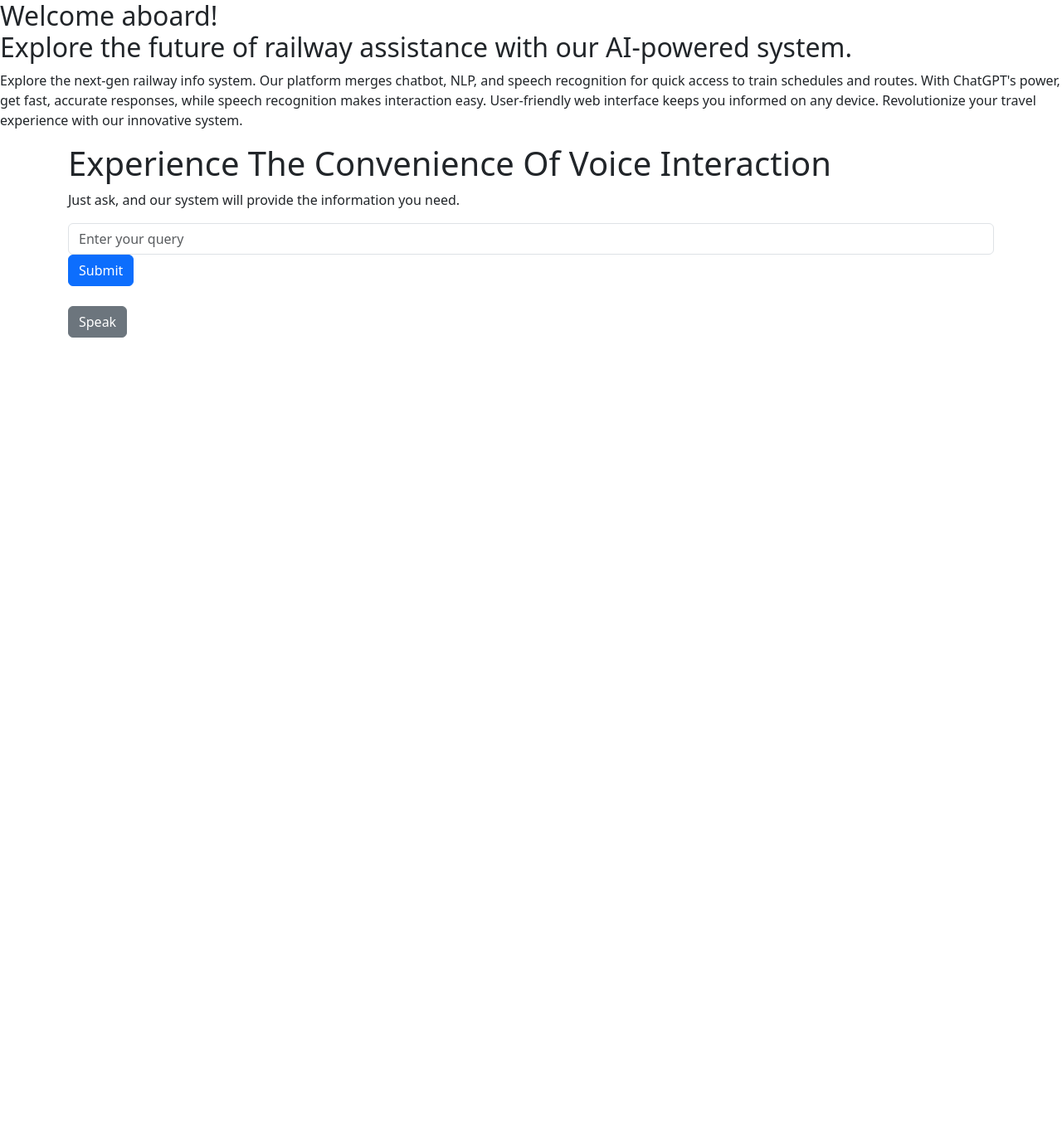
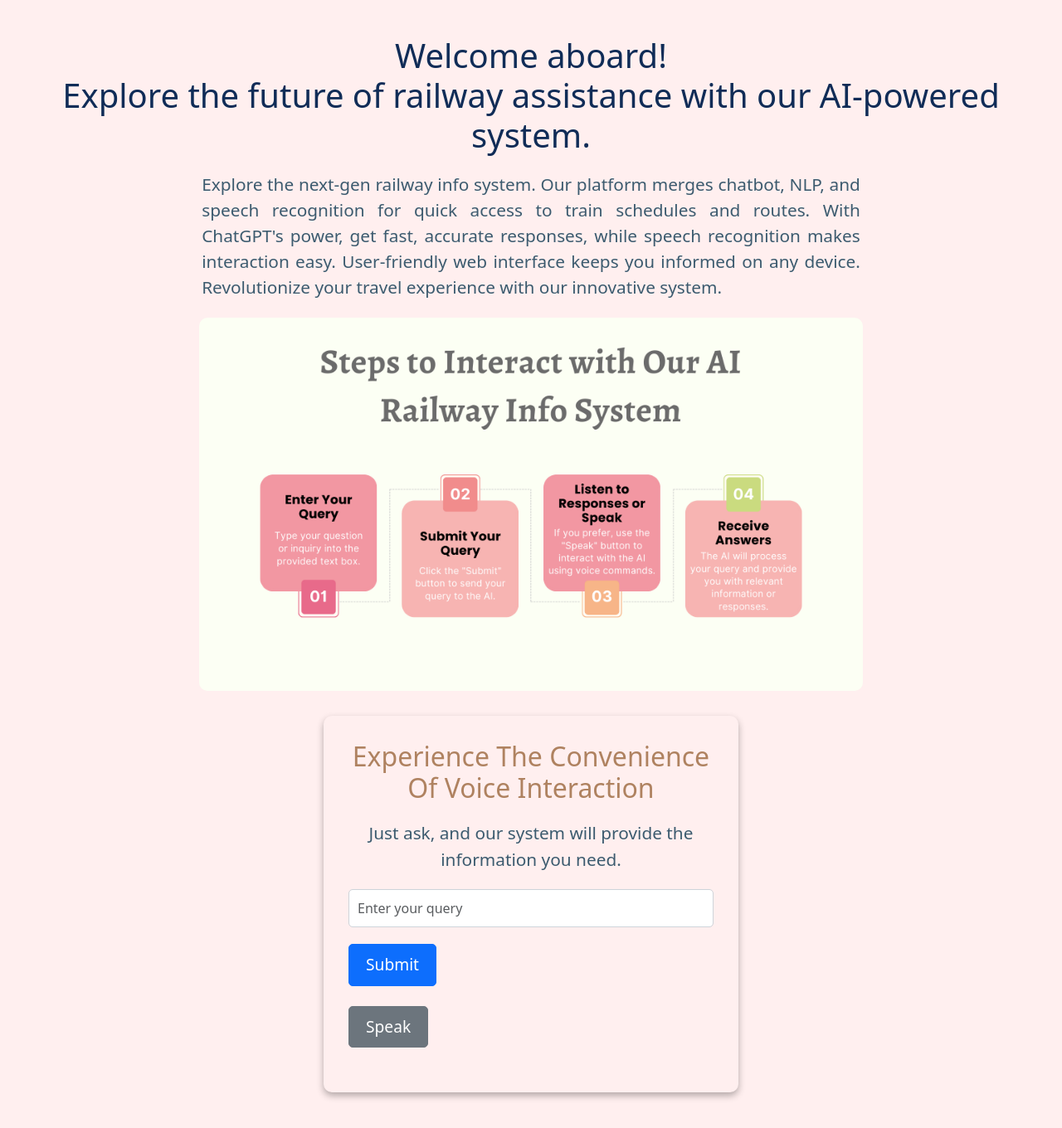
Before and after one commit to kundan200/deploy-, a Flask app: page / in a window 1280 px wide. Shown: the whole page at 83% size. Before the commit the page ends 407 px from the top, so only its background shows below. Run offline with Flask 3, Linux system fonts and the light colour scheme; parts of the project's set-up code (start-up, migrations or seed data) failed here and were passed over.

Commit message:
Update index.html

```diff
--- a/templates/index.html
+++ b/templates/index.html
@@ -5,11 +5,110 @@
     <meta name="viewport" content="width=device-width, initial-scale=1.0">
     <title>AI-Powered Railway Information System</title>
     <link href="https://cdn.jsdelivr.net/npm/bootstrap@5.3.0-alpha1/dist/css/bootstrap.min.css" rel="stylesheet">
+    <style>
+        /* Your CSS styles here */
+        body {
+            background-color: #FFEFEF;
+            height: 170vh;
+            display: flex;
+            flex-direction: column;
+            justify-content: center;
+            align-items: center;
+            padding: 20px;
+        }
+
+        .description h2{
+            color: #102C57;
+            font-size: 2.5em;
+            text-align: center;
+            margin-bottom: 20px;
+        }
+
+        .description p{
+            font-size: 1.3em;
+            margin-bottom: 20px;
+            text-align: justify;
+            color: #3C5B6F;
+            margin-right: 18%;
+            margin-left: 18%;
+        }
+
+        .steps img{
+            width: 100vh;
+        }
+
+        .container {
+            background-color: #FFEFEF;
+            border-radius: 10px;
+            box-shadow: 0 4px 8px rgba(0, 0, 0, 0.3);
+            padding: 30px;
+            max-width: 500px;
+            margin-top: 10px;
+        }
+
+        h1 {
+            font-size: 2em;
+            margin-bottom: 20px;
+            text-align: center;
+            color: #AF8260;
+        }
+
+        .container p{
+            font-size: 1.3em;
+            margin-bottom: 20px;
+            text-align: center;
+            color: #3C5B6F;
+        }
+
+        .form-group {
+            margin-bottom: 20px;
+        }
+
+        input[type="text"] {
+            border: 1px solid #ced4da;
+            border-radius: 5px;
+            padding: 10px;
+            width: 100%;
+            transition: border-color 0.15s ease-in-out, box-shadow 0.15s ease-in-out;
+        }
+
+        input[type="text"]:focus {
+            border-color: #007bff;
+            outline: 0;
+            box-shadow: 0 0 0 0.2rem rgba(0, 123, 255, 0.25);
+        }
+
+        .btn-primary, .btn-secondary {
+            padding: 10px 20px;
+            font-size: 1.2em;
+            border-radius: 5px;
+            transition: background-color 0.3s ease;
+        }
+
+        .btn-primary:hover, .btn-secondary:hover {
+            background-color: #0056b3;
+        }
+
+        .alert {
+            border-radius: 5px;
+        }
+
+        img {
+            max-width: 100%;
+            height: auto;
+            border-radius: 10px;
+            margin-bottom: 20px;
+        }
+    </style>
 </head>
 <body>
     <div class="description">
         <h2>Welcome aboard! <br>Explore the future of railway assistance with our AI-powered system.</h2>
+        <!-- <p>Convert audio to text and get responses in minutes!</p> -->
         <p>Explore the next-gen railway info system. Our platform merges chatbot, NLP, and speech recognition for quick access to train schedules and routes. With ChatGPT's power, get fast, accurate responses, while speech recognition makes interaction easy. User-friendly web interface keeps you informed on any device. Revolutionize your travel experience with our innovative system.</p>
+    </div>
+    <div class="steps">
+        <img src="{{ url_for('static', filename='images/Steps to interact.png') }}" alt="Image">
     </div>
 
     <div class="container">
@@ -17,7 +116,7 @@
         <p>Just ask, and our system will provide the information you need.</p>
         <div class="row">
             <div class="col-md-12">
-                <form method="post" class="mb-4">
+                <form action="/process_query" method="post" class="mb-4">
                     <div class="form-group">
                         <input type="text" name="query" class="form-control" placeholder="Enter your query">
                     </div>
@@ -30,6 +129,25 @@
                 </form>
             </div>
         </div>
+        <br>
+        {% if query %}
+        <div class="row">
+            <div class="col-md-12">
+                <div class="alert alert-info" role="alert">
+                    Your query: {{ query }}
+                </div>
+            </div>
+        </div>
+        {% endif %}
+        {% if response %}
+        <div class="row">
+            <div class="col-md-12">
+                <div class="alert alert-success" role="alert">
+                    Response: {{ response }}
+                </div>
+            </div>
+        </div>
+        {% endif %}
     </div>
 
     <script src="https://cdn.jsdelivr.net/npm/bootstrap@5.3.0-alpha1/dist/js/bootstrap.bundle.min.js"></script>
@@ -40,7 +158,7 @@
             .then(response => response.json())
             .then(data => {
                 document.querySelector('input[name="query"]').value = data;
-                document.querySelector('form[action="/"]').submit();
+                document.querySelector('form[action="/process_query"]').submit();
             })
             .catch(error => {
                 console.error('Error:', error);
```
